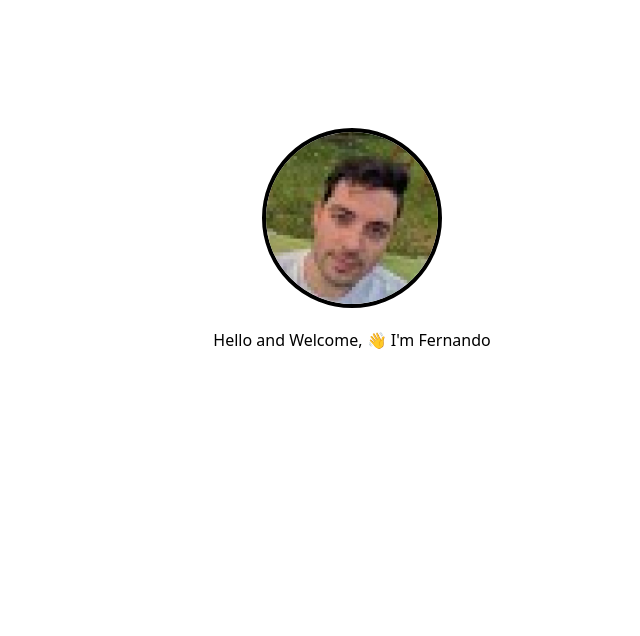
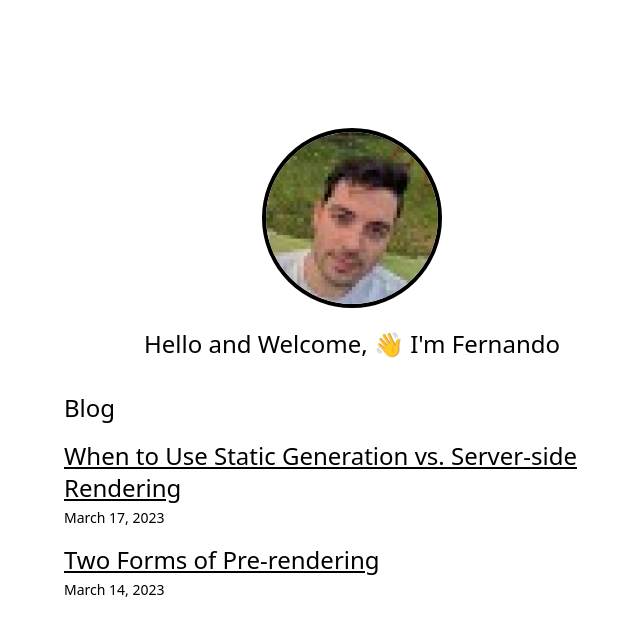
Before and after one commit to fernandobouchet/next-blog-tutorial, a Next.js app: page / in a window 1280 px wide. Shown: the top 636 px of the page, without its empty margins (288-928 px from the left). Built offline with nearby package versions, Linux system fonts and the light colour scheme.

Commit message:
feat: show posts in the main page

```diff
--- /dev/null
+++ b/app/components/ListItem.tsx
@@ -0,0 +1,26 @@
+import getFormattedDate from '@/lib/getFormattedDate';
+import Link from 'next/link';
+
+type Props = {
+  post: BlogPost;
+};
+
+const ListItem = ({ post }: Props) => {
+  const { id, title, date } = post;
+  const formattedDAte = getFormattedDate(date);
+
+  return (
+    <li className="mt-4 text-xl md:text-2xl dark:text-white/90">
+      <Link
+        className="underline hover:text-black/70 dark:hover:text-white"
+        href={`/post/${id}`}
+      >
+        {title}
+      </Link>
+      <br />
+      <p className="text-sm mt-1">{formattedDAte}</p>
+    </li>
+  );
+};
+
+export default ListItem;
--- /dev/null
+++ b/app/components/Posts.tsx
@@ -0,0 +1,19 @@
+import { getSortedPostsData } from '@/lib/posts';
+import ListItem from './ListItem';
+
+const Posts = () => {
+  const posts = getSortedPostsData();
+
+  return (
+    <section className="flex flex-col pt-8">
+      <h2 className="text-2xl">Blog</h2>
+      <ul>
+        {posts.map((post) => (
+          <ListItem key={post.id} post={post} />
+        ))}
+      </ul>
+    </section>
+  );
+};
+
+export default Posts;
--- a/app/page.tsx
+++ b/app/page.tsx
@@ -1,7 +1,10 @@
+import Posts from './components/Posts';
+
 export default function Home() {
   return (
-    <main className="flex flex-col items-center pt-5">
-      <h1>{`Hello and Welcome, 👋 I'm Fernando`}</h1>
+    <main className="flex flex-col items-center mx-auto pt-5 max-w-xs md:max-w-xl">
+      <h1 className="text-2xl">{`Hello and Welcome, 👋 I'm Fernando`}</h1>
+      <Posts />
     </main>
   );
 }
--- /dev/null
+++ b/lib/getFormattedDate.ts
@@ -0,0 +1,5 @@
+export default function getFormattedDate(dateString: string): string {
+  return new Intl.DateTimeFormat('en-US', { dateStyle: 'long' }).format(
+    new Date(dateString)
+  );
+}
--- /dev/null
+++ b/lib/posts.ts
@@ -0,0 +1,34 @@
+import fs from 'fs';
+import path from 'path';
+import matter from 'gray-matter';
+
+const postsDirectory = path.join(process.cwd(), 'blogposts');
+
+const getSortedPostsData = () => {
+  // Get file names under /posts
+  const fileNames = fs.readdirSync(postsDirectory);
+  const allPostsData = fileNames.map((fileName) => {
+    // Remove ".md" from file name to get id
+    const id = fileName.replace(/\.md$/, '');
+
+    // Read markdown file as string
+    const fullPath = path.join(postsDirectory, fileName);
+    const fileContents = fs.readFileSync(fullPath, 'utf8');
+
+    // Use gray-matter to parse the post metadata section
+    const matterResult = matter(fileContents);
+
+    const blogPost: BlogPost = {
+      id,
+      title: matterResult.data.title,
+      date: matterResult.data.date,
+    };
+
+    // Combine the data with the id
+    return blogPost;
+  });
+  // Sort posts by date
+  return allPostsData.sort((a, b) => (a.date < b.date ? 1 : -1));
+};
+
+export { getSortedPostsData };
--- /dev/null
+++ b/types.d.ts
@@ -0,0 +1,5 @@
+type BlogPost = {
+  id: string;
+  title: string;
+  date: string;
+};
```
